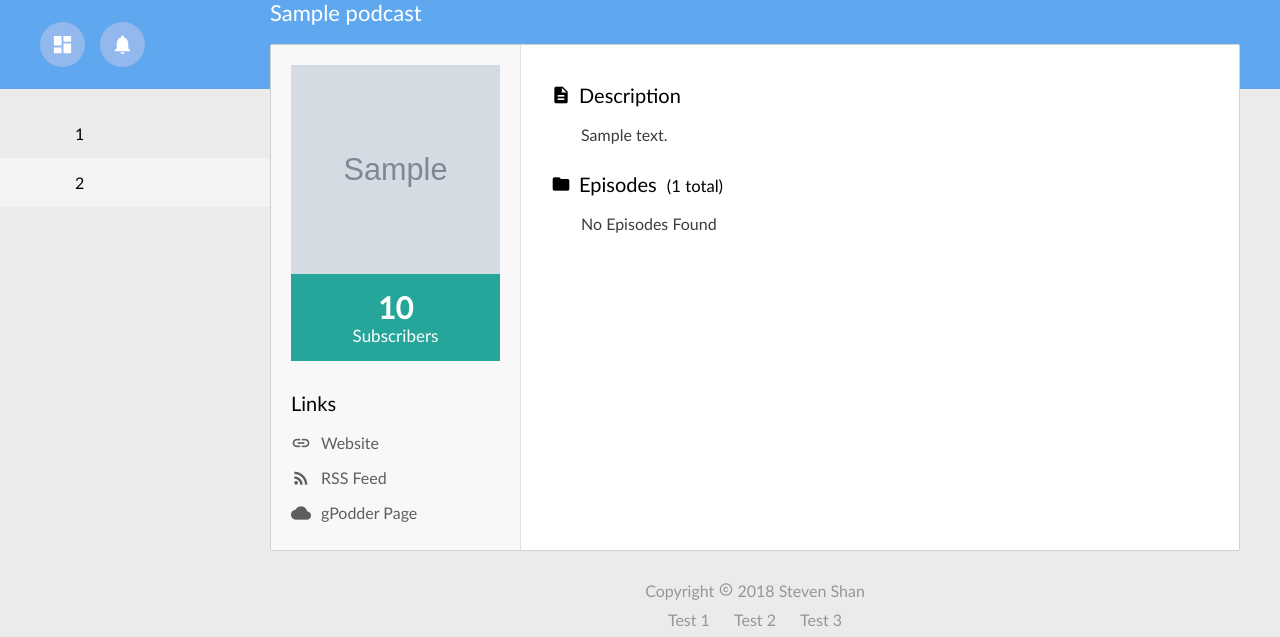
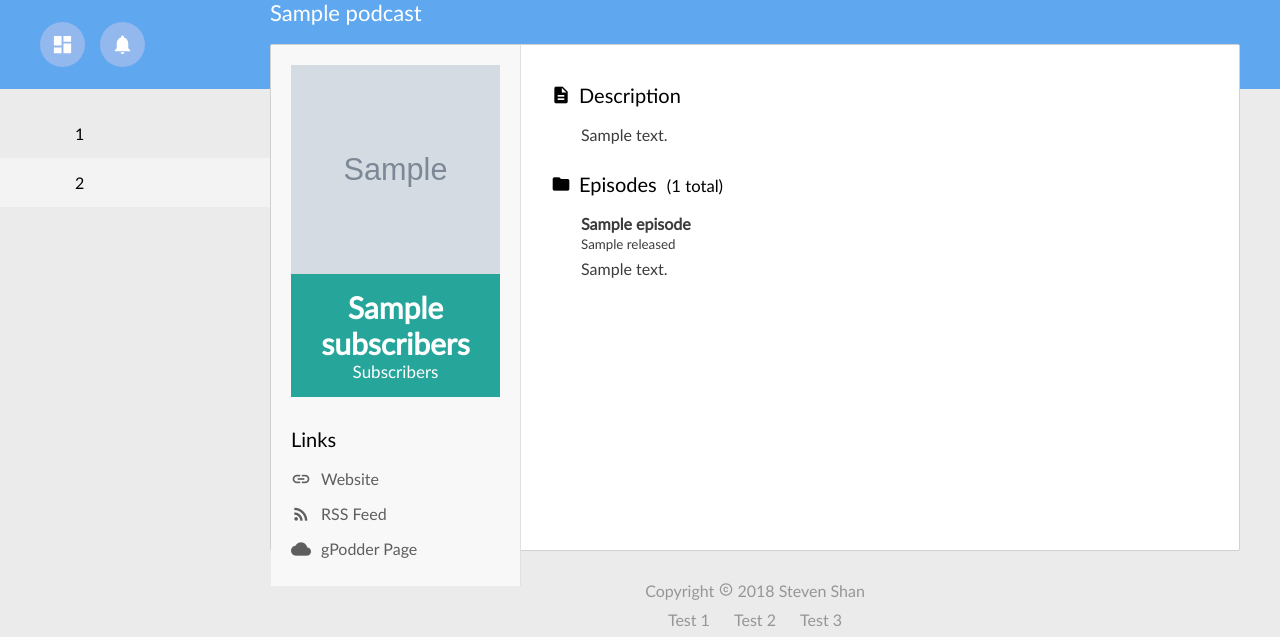
Before and after one commit to stevenshan/podcast-service, a Django app: template website/templates/podcast.html in a window 1280 px wide. Shown: the part 141-778 px from the top of the page. Run offline with Django 3.2, Linux system fonts and the light colour scheme; the template is opened without the code that fills it: most values are stand-ins (such as "Sample title", 1, 10 or a date in 2020); grey boxes marked "Sample" are stand-in pictures.

Commit message:
working front podcast page

```diff
--- a/website/static/website/css/podcast.css
+++ b/website/static/website/css/podcast.css
@@ -213,7 +213,8 @@ Summary section - right side with description, episodes
     content: "folder";
 }
 
-#content #podcastContent .contentSection > p {
+#content #podcastContent .contentSection > p,
+#content #podcastContent .contentSection .episodeSummary {
     padding: 0px;
     padding-left: 30px;
     margin: 0px;
@@ -225,3 +226,41 @@ Summary section - right side with description, episodes
     padding-left: 30px;
     font-weight: normal;
 }
+
+/*
+-------------------------------------------
+Episode Summary List Section
+-------------------------------------------
+*/
+
+#content #podcastContent .contentSection .episodeSummary {
+    margin-top: 15px;
+}
+
+.episodeSummary .episodeTitle {
+    font-weight: bolder;
+    font-size: 16px;
+}
+
+.episodeSummary .episodeTitle a:hover {
+    text-decoration: underline;
+}
+
+.episodeSummary > p {
+    margin: 5px 0px 10px 0px;
+    line-height: 23px;
+    max-height: 69px;
+    text-overflow: ellipsis;
+    position: relative;
+    overflow: hidden;
+}
+
+.episodeSummary > p:after {
+    display: block;
+    content: "...";
+    position: absolute;
+    top: 46px;
+    left: 0px;
+    width: 100%;
+    background: #ffffff;
+}
--- a/website/templates/podcast.html
+++ b/website/templates/podcast.html
@@ -24,7 +24,7 @@
             <img src="{{ podcast.logo_url }}" id="thumbnail"
                     onerror="this.src='{% static 'website/imgs/thumbnail.jpeg' %}'">
             <div id="subscribers">
-                10
+                {{ podcast.subscribers }}
             </div>
         </div>
         <div id="linksSection">
@@ -57,9 +57,29 @@
                     ({{ episodeCount }} total)
                 </small>
             </div>
+            {% if episodeCount == 0 %}
             <h1>No Episodes Found</h1>
-            <p>
-            </p>
+            {% else %}
+            {% for episode in firstGroup %}
+            {% if forloop.counter0 == 0 %}
+            <div class="episodeSummary" style="margin-top: 0px">
+            {% else %}
+            <div class="episodeSummary">
+            {% endif %}
+                <div class="episodeTitle">
+                    <a>
+                        {{ episode.title }}
+                    </a>
+                </div>
+                <div class="episodeRelease">
+                    <small>{{ episode.released }}</small>
+                </div>
+                <p>
+                    {{ episode.description }}
+                </p>
+            </div>
+            {% endfor %}
+            {% endif %}
         </section>
     </div>
 
```
Also changed, not shown: website/views/api.py (+76 -11 lines), website/views/podcast.py (+11 -5 lines), database/podcastMapping.db.
